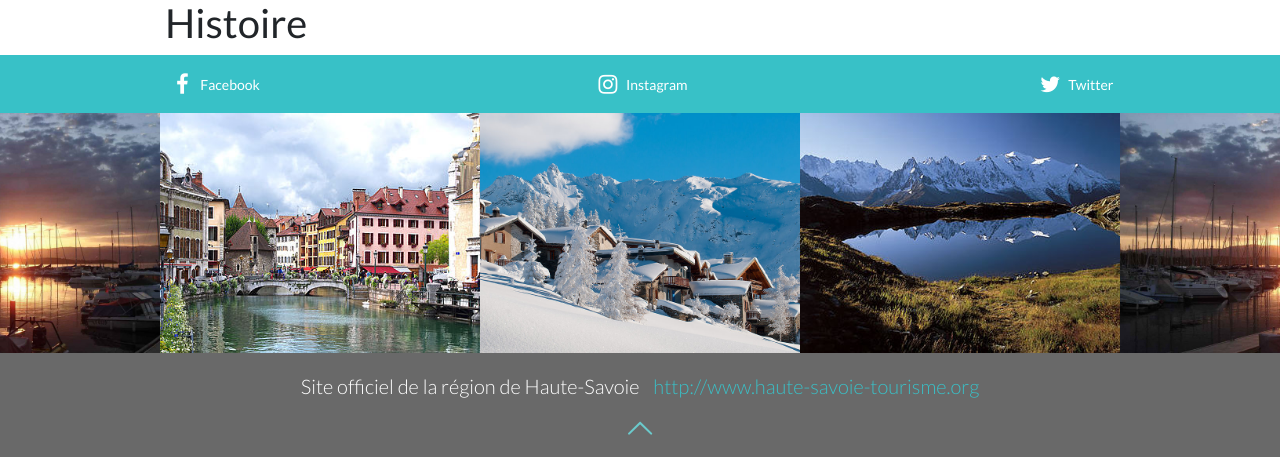
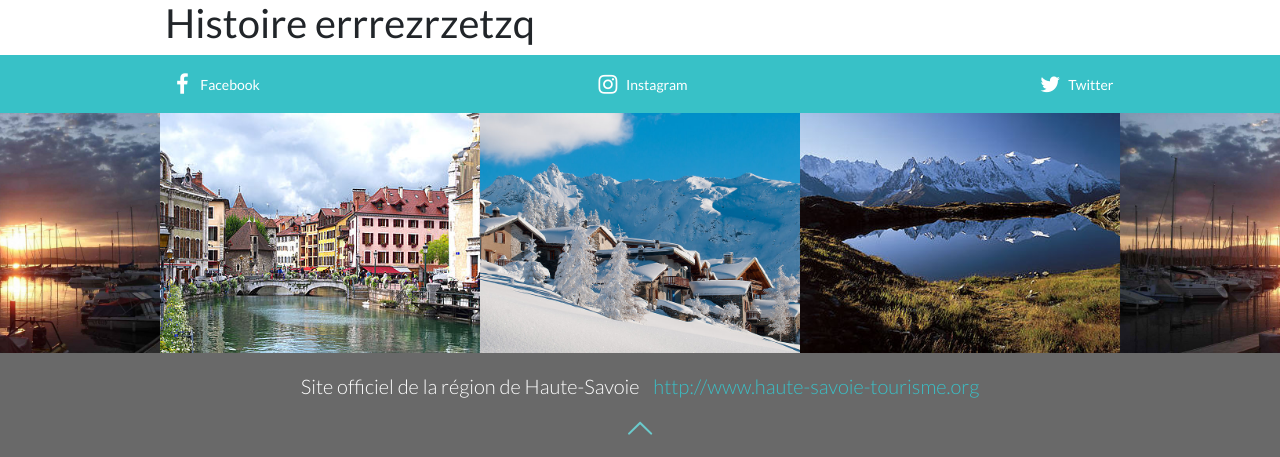
Before and after one commit to gnda/PJS3, a PHP site: template app/Views/pages/histoire.twig in a window 1280 px wide. Shown: the part 63-520 px from the top of the page. Run offline with PHP 8.4, Linux system fonts and the light colour scheme; the template is opened without the code that fills it, so the values that code supplies are empty; some libraries are stand-ins or nearby versions.

Commit message:
new histoire

```diff
--- a/app/Views/pages/histoire.twig
+++ b/app/Views/pages/histoire.twig
@@ -5,7 +5,7 @@
 {% block content %}
 
     <div class="container histoire-container">
-		<h1>Histoire</h1>
+		<h1>Histoire errrezrzetzq</h1>
     </div>
 
 {% endblock %}
```
